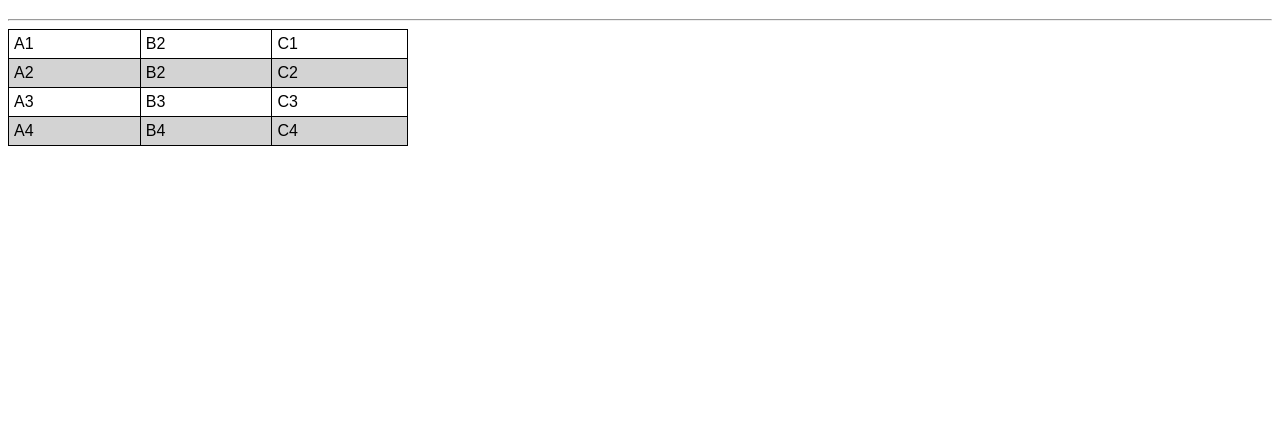
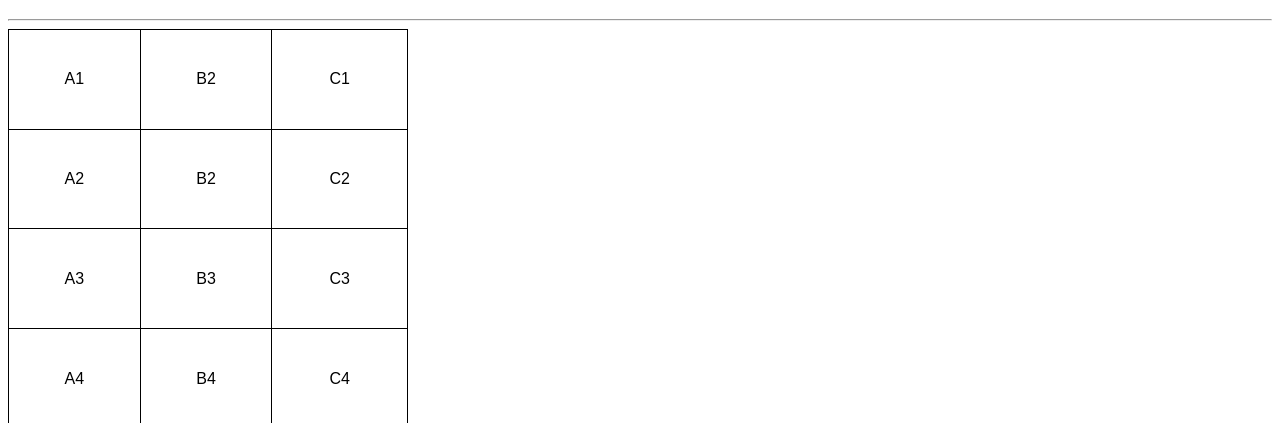
Before and after one commit to Alvesafk/html-css, a plain HTML site: page exercicios/ex023/tabela01.html in a window 1280 px wide. Shown: the part 61-484 px from the top of the page. Drawn offline with Linux system fonts and the light colour scheme.

Commit message:
ex023 tabela01

```diff
--- a/exercicios/ex023/tabela.html
+++ b/exercicios/ex023/tabela01.html
@@ -10,19 +10,14 @@
         }
         table {
             width: 400px;
+            height: 400px;
             border-collapse: collapse;
-        }
-        tr:hover {
-            background-color: gray;
-            font-weight: bolder;
-            transition-duration: 0.2s;
-        }
-        tr#linha {
-            background-color: lightgray;
         }
         td {
             border: 1px solid black;
             padding: 5px;
+            text-align: center;     /* Alinhamento HORIZONTAL */
+            vertical-align: middle; /* Alinhamento VERTICAL */
         }
     </style>
 </head>
@@ -42,7 +37,7 @@
             <td>B2</td>
             <td>C1</td>
         </tr>
-        <tr id="linha">
+        <tr class="linha">
             <td>A2</td>
             <td>B2</td>
             <td>C2</td>
@@ -52,7 +47,7 @@
             <td>B3</td>
             <td>C3</td>
         </tr>
-        <tr id="linha">
+        <tr class="linha">
             <td>A4</td>
             <td>B4</td>
             <td>C4</td>
```
